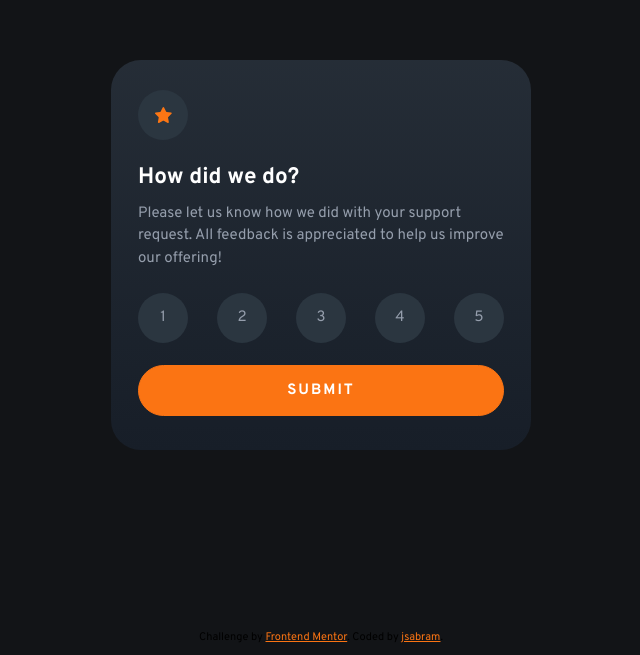
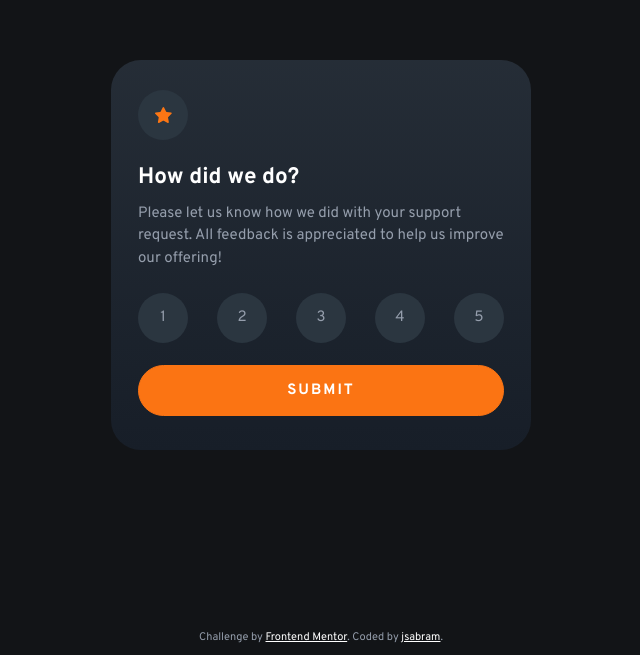
Before and after one commit to jsabram/Front-End-Mentor-Interactive-Rating-Component, a plain HTML site: page index.html in a window 1280 px wide. Shown: the part 145-800 px from the top of the page, without its empty margins (319-959 px from the left). Drawn offline with Linux system fonts and the light colour scheme.

Commit message:
footer position and visibiltiy improved, hover effect on links added

```diff
--- a/scss/style.scss
+++ b/scss/style.scss
@@ -142,14 +142,20 @@ body {
 }
 
 .attribution {
-	position: fixed;
+	position: absolute;
 	bottom: 0;
 	margin-bottom: 1em;
 	font-size: 11px;
+	color: $light-grey;
 	text-align: center;
 }
 .attribution a {
-	color: $orange;
+	color: $white;
+	transition: color 0.3s;
+
+	&:hover {
+		color: $orange;
+	}
 }
 
 @import '_medium';
```
Also changed, not shown: css/style.css, 1 other file.
